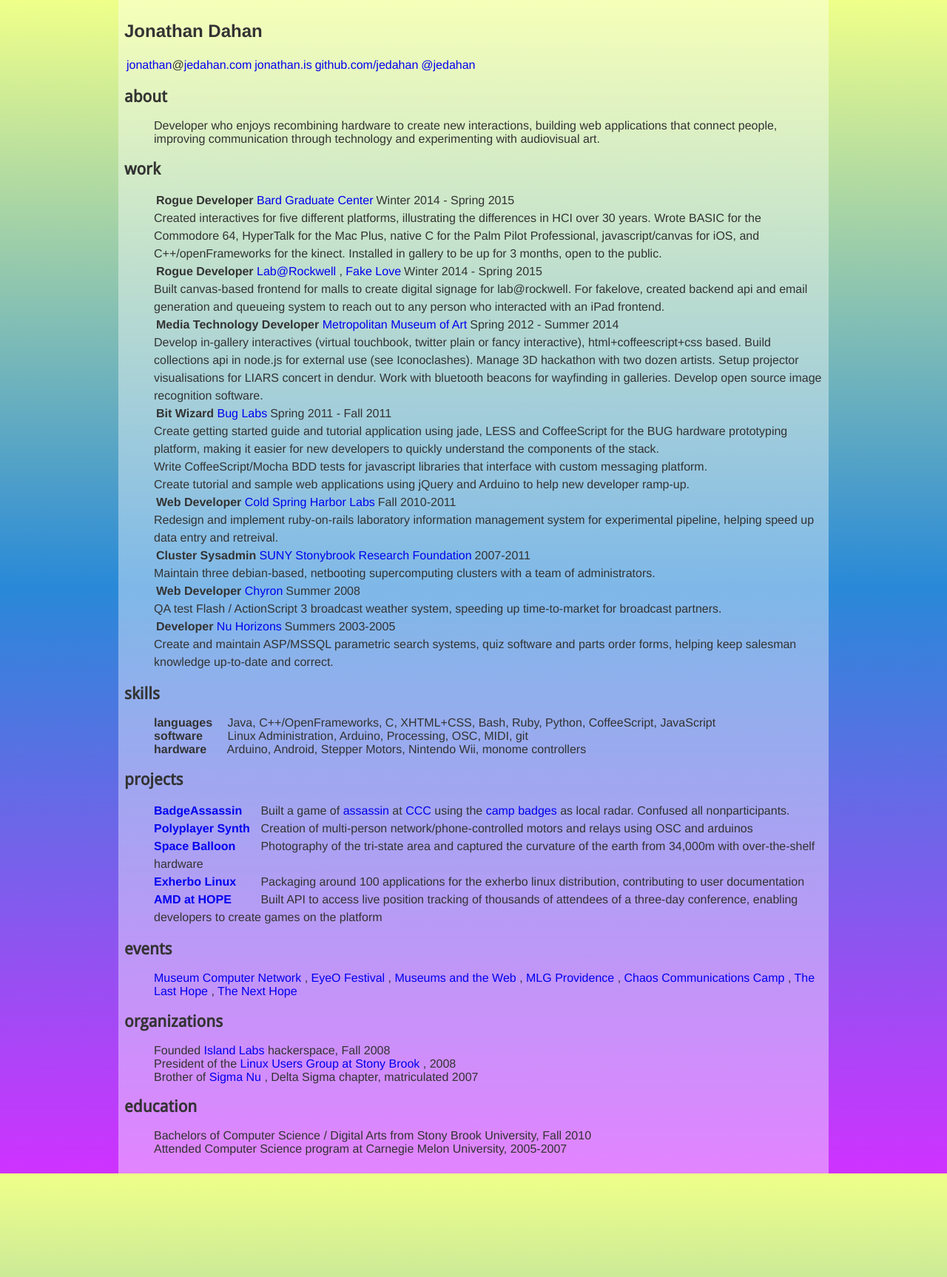
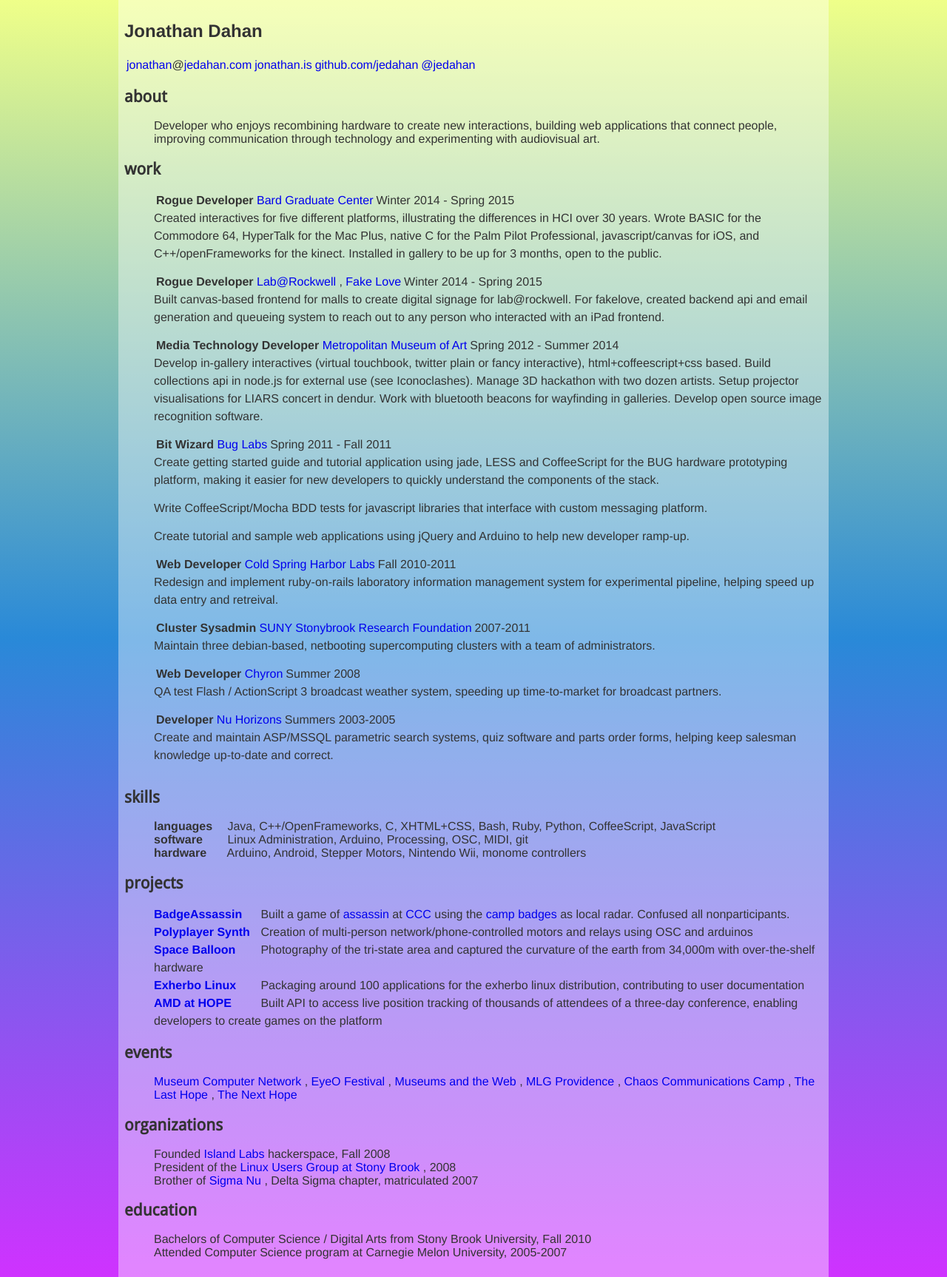
Before and after one commit to jedahan/jedahan.github.com, a Jekyll site: the page built from resume/index.md, in a window 1280 px wide. Shown: the whole page at 74% size. Built offline with Jekyll 4.4.1, drawn with Linux system fonts in a browser that asks for light colours; Markdown is read by kramdown in place of the engine named in the settings.

Commit message:
spacing again

```diff
--- a/css/resume.css
+++ b/css/resume.css
@@ -6,4 +6,5 @@
 
 #work + ul li p:first-child { text-align:right; color:grey}
 #work + ul li p:first-child strong{ float:left; color:#333 }
+#work + ul li p { padding-bottom: 14px }
 ul li p:before { content: ' '; }
```
